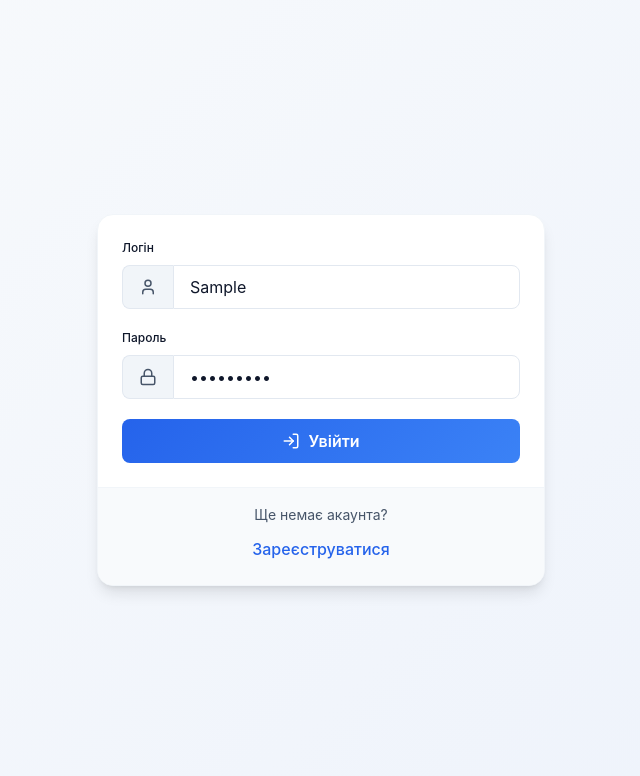
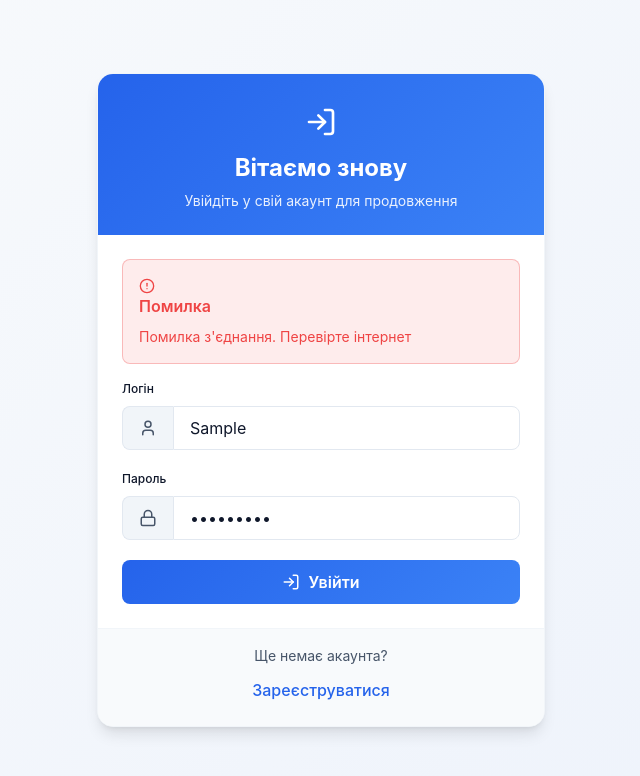
Before and after one commit to anirunahs/harmonic-perception-trainer, a React (Vite) app in the folder frontend/: page /login in a window 1280 px wide. Both pictures are taken after typing "Sample", "Sample123" into the empty fields and a click on the button "Увійти". Shown: the top 776 px of the page, without its empty margins (319-959 px from the left). Built offline with nearby package versions, Linux system fonts and the light colour scheme; no server answers.

Commit message:
feat(auth): add form header, error handling and improved UI feedback

```diff
--- a/frontend/src/components/Form.jsx
+++ b/frontend/src/components/Form.jsx
@@ -56,9 +56,9 @@ function Form({ route, method }) {
             if (isLogin) {
                 localStorage.setItem(ACCESS_TOKEN, res.data.access);
                 localStorage.setItem(REFRESH_TOKEN, res.data.refresh);
-                navigate("/")
+                navigate("/");
             } else {
-                navigate("/login")
+                navigate("/login");
             }
         } catch (error) {
             console.error("Form submission error:", error);
@@ -78,14 +78,36 @@ function Form({ route, method }) {
                 setError("Помилка з'єднання. Перевірте інтернет");
             }
         } finally {
-            setLoading(false)
+            setLoading(false);
         }
     };
 
     return (
         <div className="form-container">
             <div className="form-card">
+                <div className="form-header">
+                    <div style={{display: 'flex', alignItems: 'center', justifyContent: 'center', marginBottom: '1rem'}}>
+                        {isLogin ? (
+                            <LogIn style={{width: '2rem', height: '2rem'}} />
+                        ) : (
+                            <UserPlus style={{width: '2rem', height: '2rem'}} />
+                        )}
+                    </div>
+                    <h1>{title}</h1>
+                    <p>{subtitle}</p>
+                </div>
+
                 <form onSubmit={handleSubmit} className="form-body">
+                    {error && (
+                        <div className="alert alert--error">
+                            <AlertCircle style={{width: '1rem', height: '1rem', flexShrink: 0, marginTop: '0.125rem'}} />
+                            <div>
+                                <div className="alert__title">Помилка</div>
+                                <div className="alert__description">{error}</div>
+                            </div>
+                        </div>
+                    )}
+
                     <div className="form-group">
                         <label htmlFor="username" className="form-label">
                             Логін
--- a/frontend/src/styles/_form.scss
+++ b/frontend/src/styles/_form.scss
@@ -18,6 +18,24 @@
   box-shadow: $shadow-lg;
   border: 1px solid $border-color-light;
   overflow: hidden;
+}
+
+.form-header {
+  padding: $space-8 $space-6 $space-6;
+  text-align: center;
+  background: linear-gradient(135deg, $primary-color, $primary-light);
+  color: $white;
+
+  h1 {
+    font-size: $font-size-2xl;
+    font-weight: 700;
+    margin-bottom: $space-2;
+  }
+
+  p {
+    font-size: $font-size-sm;
+    opacity: 0.9;
+  }
 }
 
 .form-body {
@@ -220,6 +238,67 @@
   }
 }
 
+// Стан завантаження
+.form-loading {
+  position: relative;
+  pointer-events: none;
+
+  &::after {
+    content: '';
+    position: absolute;
+    inset: 0;
+    background: rgba($white, 0.8);
+    border-radius: inherit;
+    display: flex;
+    align-items: center;
+    justify-content: center;
+  }
+}
+
+// Стан успішного виконання
+.form-success {
+  padding: $space-4;
+  background: rgba($success-color, 0.1);
+  border: 1px solid rgba($success-color, 0.3);
+  border-radius: $radius-md;
+  margin-bottom: $space-5;
+
+  .success-icon {
+    color: $success-color;
+    margin-right: $space-2;
+  }
+
+  .success-message {
+    color: $success-color;
+    font-size: $font-size-sm;
+    font-weight: 500;
+  }
+}
+
+// Адаптив
+@media (max-width: $breakpoint-sm) {
+  .form-container {
+    padding: $space-4;
+  }
+
+  .form-header {
+    padding: $space-6 $space-4 $space-4;
+
+    h1 {
+      font-size: $font-size-xl;
+    }
+  }
+
+  .form-body {
+    padding: $space-4;
+  }
+
+  .form-footer {
+    padding: $space-3 $space-4 $space-4;
+  }
+}
+
+// Скидання та перезаписання стилів
 .form-container .form-button {
   display: flex !important;
   flex-direction: row !important;
```
